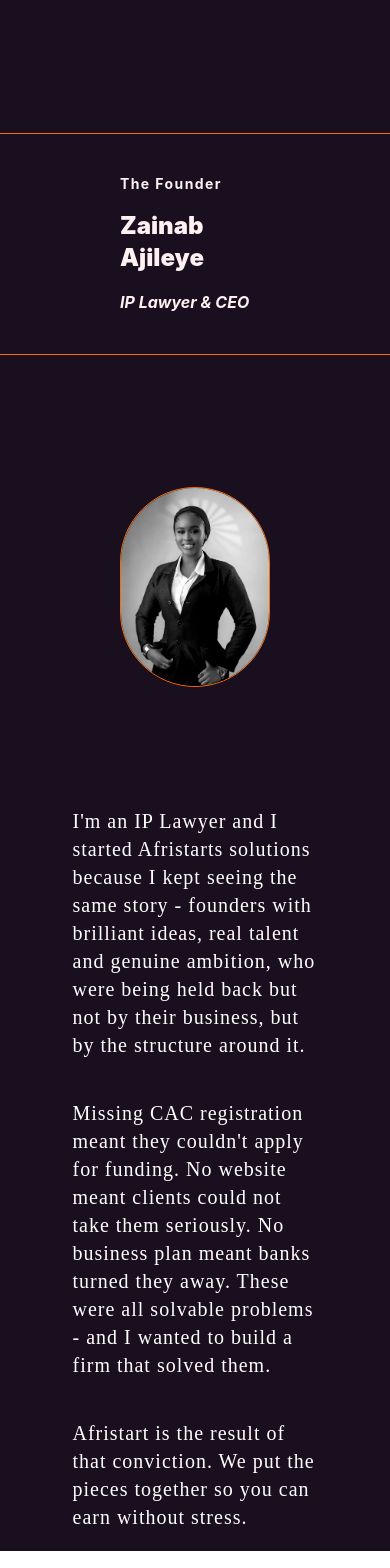
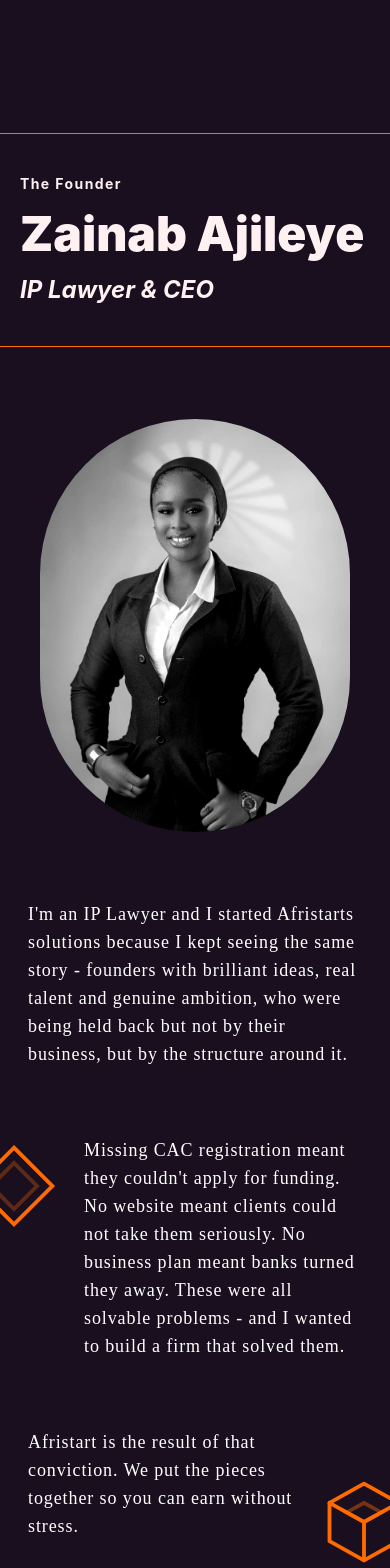
Before and after one commit to Yetty2020/AfriStart, a React (Vite) app: page / in a window 390 px wide. Shown: the part 851-2419 px from the top of the page. Built offline with nearby package versions, Linux system fonts and the light colour scheme.

Commit message:
feat(mobile): Implemented the mobile layout of the founder section

```diff
--- a/src/section/Founder.tsx
+++ b/src/section/Founder.tsx
@@ -2,19 +2,22 @@
 
 function Founder() {
   return (
-    <section className="text-white  flex flex-col gap-8 w-full border-t border-[#FF6B00] pt-10" >
-      <div className="flex flex-col gap-4 border-b border-[#FF6B00] w-full pb-10 px-30">
+    <section  data-cursor
+  data-cursor-bg="#FFF1F2"
+  data-cursor-scale="6"
+  data-cursor-text="The Founder" className="text-white  flex flex-col gap-8 w-full border-t border-[#FF6B00] pt-10" >
+      <div className="flex flex-col gap-4 border-b border-[#FF6B00] w-full pb-10 px-5 lg:px-30">
         <p className="  text-[#FFF1F2]  text-sm tracking-widest font-Inter font-bold">The Founder</p>
-        <h1 className="text-[#FFF1F2] font-black text-2xl lg:text-8xl">Zainab Ajileye</h1>
-        <h1 className="text-[#FFF1F2] font-bold lg:text-3xl italic">IP Lawyer & CEO</h1>
+        <h1 className="text-[#FFF1F2] font-black text-5xl md:text-7xl lg:text-8xl">Zainab Ajileye</h1>
+        <h1 className="text-[#FFF1F2] font-bold text-2xl md:text-3xl italic">IP Lawyer & CEO</h1>
       </div>
-      <div className="lg:flex items-center justify-content  " >
+      <div className="lg:flex lg:items-center lg:justify-content  " >
       {/* <div className="lg:w-[40%] aspect-3/4 overflow-hidden rounded-full border-r border-[#FF6B00] bg-zinc-900/40 backdrop-blur-sm  ">
         <img src={zee} alt="founder-image" className="w-full h-full object-cover grayscale contrast-115 hover:grayscale-0 transition-all duration-700 ease-out "/>
       </div> */}
-      <div className="relative flex justify-center items-center px-30 p-12 md:border-r border-[#FF6B00] min-h-100">
+      <div className="relative flex justify-center items-center lg:px-30  p-10 lg:p-12 md:border-r border-[#FF6B00] min-h-100">
           {/* Your Profile Picture Wrapper */}
-          <div className="w-100 aspect-3/4 overflow-hidden rounded-full border border-[#FF6B00] bg-zinc-900/40 backdrop-blur-sm">
+          <div className="w-100 aspect-3/4 overflow-hidden rounded-full lg:border border-[#FF6B00] bg-zinc-900/40 backdrop-blur-sm">
             <img
               src={zee}
               alt="Zainab Ajileye"
@@ -27,11 +30,29 @@
 
 
 
-        <div className="lg:w-[60%] flex flex-col gap-3 items-center justify-content p-5 font-medium text-xl tracking-wider font-Playfair">
-           <div className="w-[70%] flex flex-col gap-10 items-start ">
-             <p>I'm an IP Lawyer and I started Afristarts solutions because I kept seeing the same story - founders with brilliant ideas, real talent and genuine ambition, who were being held back but not by their business, but by the structure around it.</p>
-            <p>Missing CAC registration meant they couldn't apply for funding. No website meant clients could not take them seriously. No business plan meant banks turned they away. These were all solvable problems - and I wanted to build a firm that solved them.</p>
-            <p>Afristart is the result of that conviction. We put the pieces together so you can earn without stress.</p>
+        <div className="lg:w-[60%] flex flex-col gap-3 items-center justify-content  lg:p-5 font-medium  text-lg md:text-xl tracking-wider font-Playfair ">
+           <div className="lg:w-[70%] flex flex-col gap-10 items-start ">
+             <p className="p-7 lg:p-0 text-left">I'm an IP Lawyer and I started Afristarts solutions because I kept seeing the same story - founders with brilliant ideas, real talent and genuine ambition, who were being held back but not by their business, but by the structure around it.</p>
+             <div className="relative">
+              <svg viewBox="0 0 24 24" fill="none" stroke="currentColor" strokeWidth="1" className="w-23 h-23 lg:hidden text-[#FF6B00] absolute -left-8 top-1 ">
+  <path d="M12 2L22 12L12 22L2 12Z" strokeLinecap="square"/>
+  <path d="M12 6L18 12L12 18L6 12Z" strokeOpacity="0.3"/>
+</svg>
+ <p className="ml-14 lg:ml-0 px-7 lg:px-0 text-left">Missing CAC registration meant they couldn't apply for funding. No website meant clients could not take them seriously. No business plan meant banks turned they away. These were all solvable problems - and I wanted to build a firm that solved them.</p>
+             </div>
+             <div className="relative">
+               <p className="mr-14 lg:mr-0 p-7 lg:px-0 text-left">Afristart is the result of that conviction. We put the pieces together so you can earn without stress.</p>
+              <svg viewBox="0 0 24 24" fill="none" stroke="currentColor" strokeWidth="1" className="w-23 h-23 lg:hidden text-[#FF6B00] absolute  -right-5 bottom-0">
+  {/* Outer Hexagon Boundary */}
+  <path d="M12 2L21 7V17L12 22L3 17V7L12 2Z" strokeLinecap="round" strokeLinejoin="round" />
+  {/* Internal Corner Connectors meeting at the absolute center */}
+  <path d="M12 22V12M12 12L21 7M12 12L3 7" strokeLinecap="round" strokeLinejoin="round" />
+  {/* Inner Diamond Highlight Accents for dimensional complexity */}
+  <path d="M12 7L16.5 9.5L12 12L7.5 9.5Z" strokeOpacity="0.4" />
+</svg>
+             </div>
+
+
            </div>
 
         </div>
```
